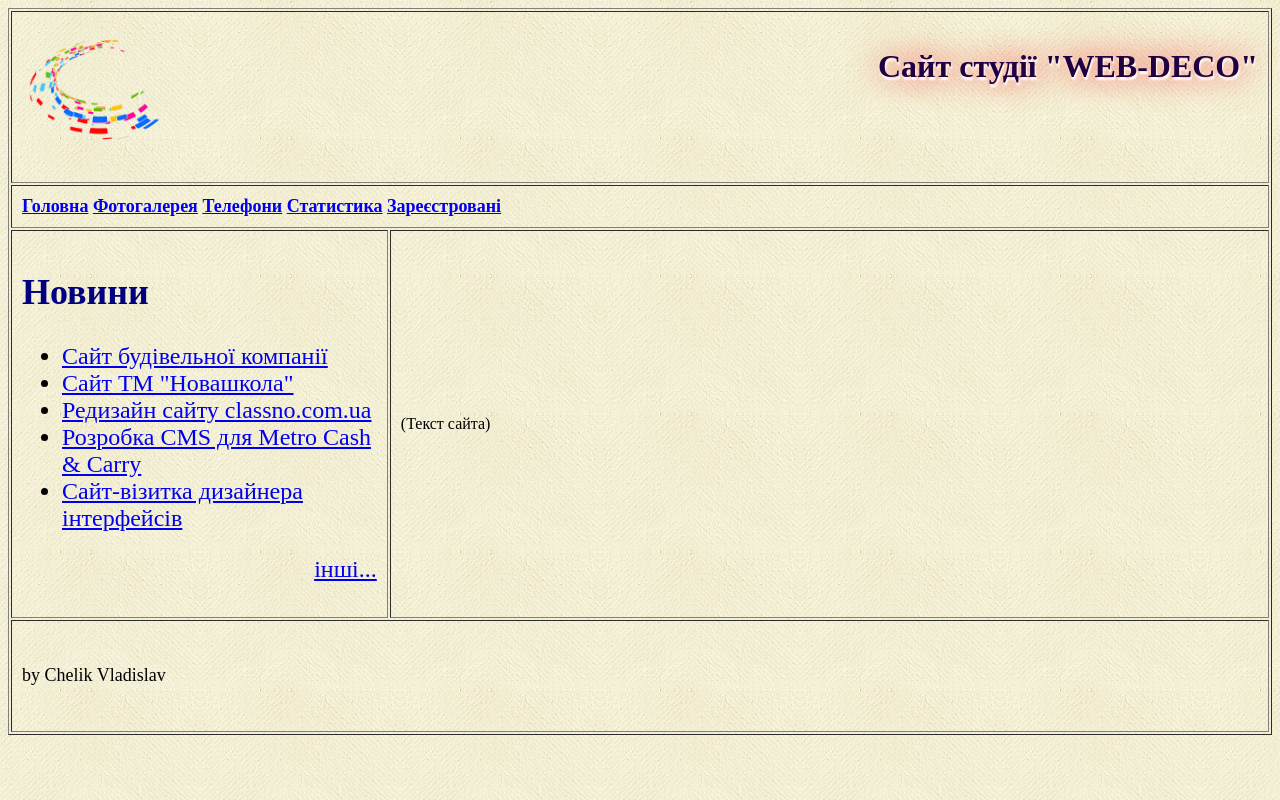
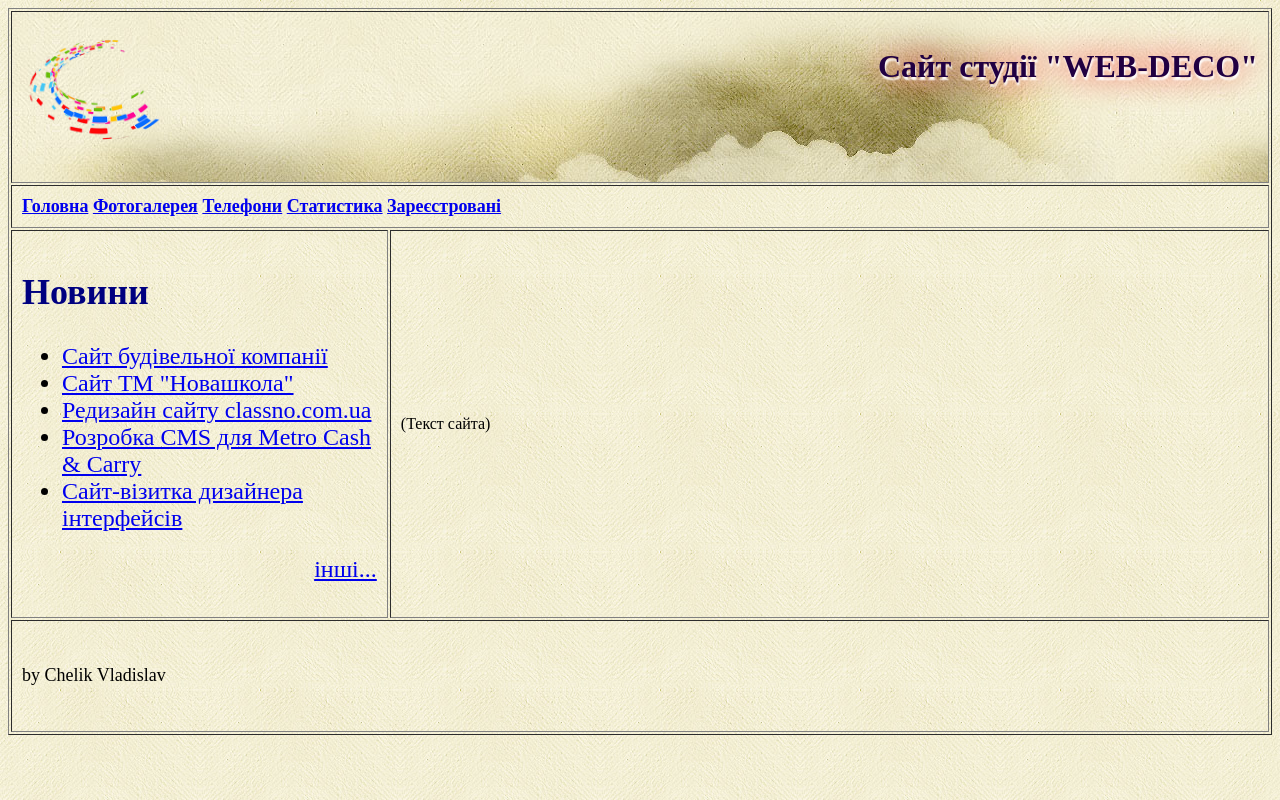
Before and after one commit to zdtexus/zdtexus.github.io, a plain HTML site: page index.html in a window 1280 px wide. Drawn offline with Linux system fonts and the light colour scheme.

Commit message:
10 - Добавити Фон заголовка

```diff
--- a/index.html
+++ b/index.html
@@ -16,7 +16,7 @@
 <body background="images/bg.jpg">
     <table border="1" align="center" cellpadding="10">
     <tr>
-        <td colspan="2" height="150" align="right">
+        <td background="images/bg-3.jpg" colspan="2" height="150" align="right" hspace="5">
             <img src="images/logo.png" alt="" height="140" width="140" align="left">
             <font color="Maroon">
                 <h1 class="shadowtext">Сайт студії "WEB-DECO"</h1>
```
Also changed, not shown: images/bg-3.jpg (added).
